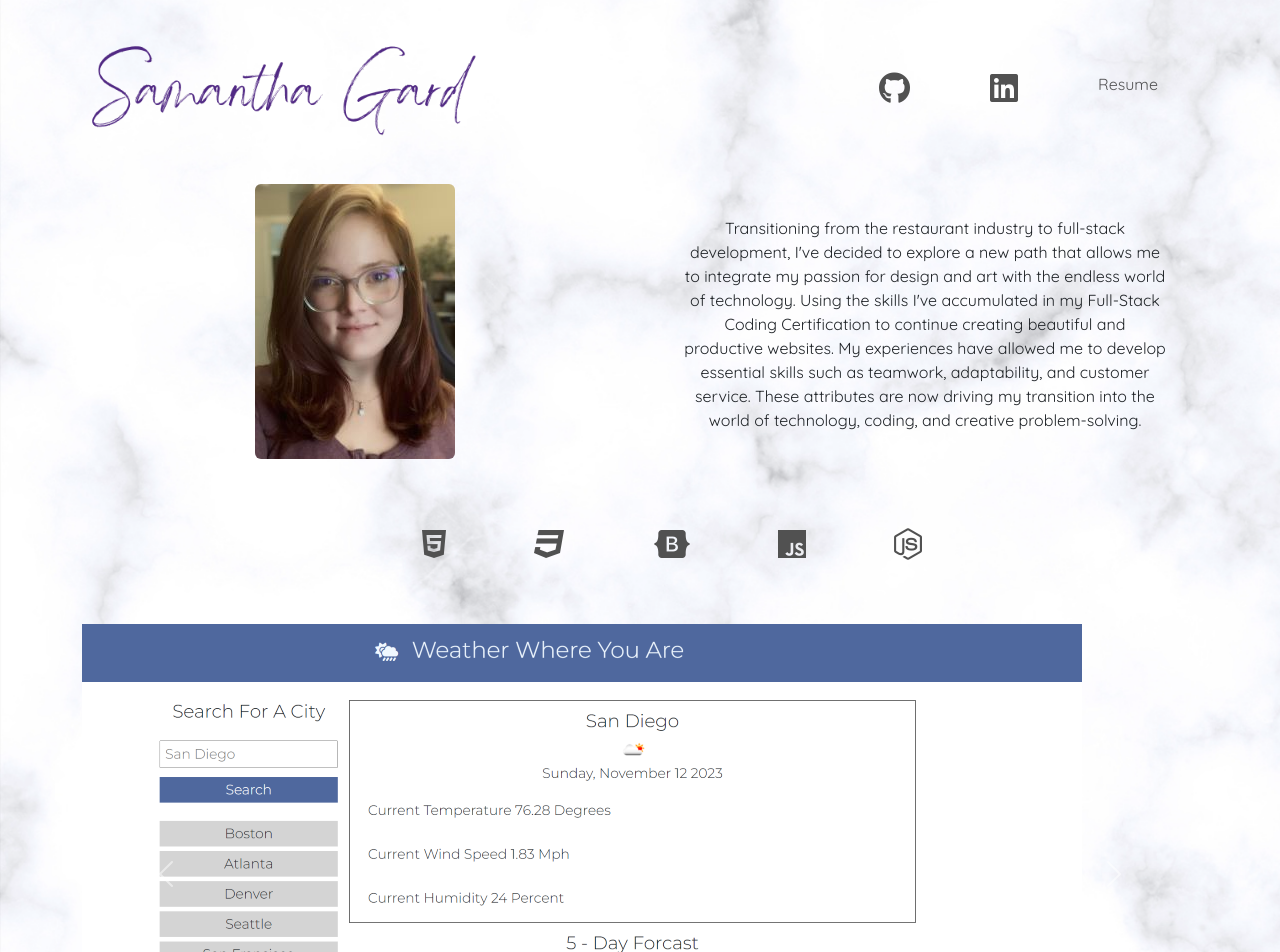
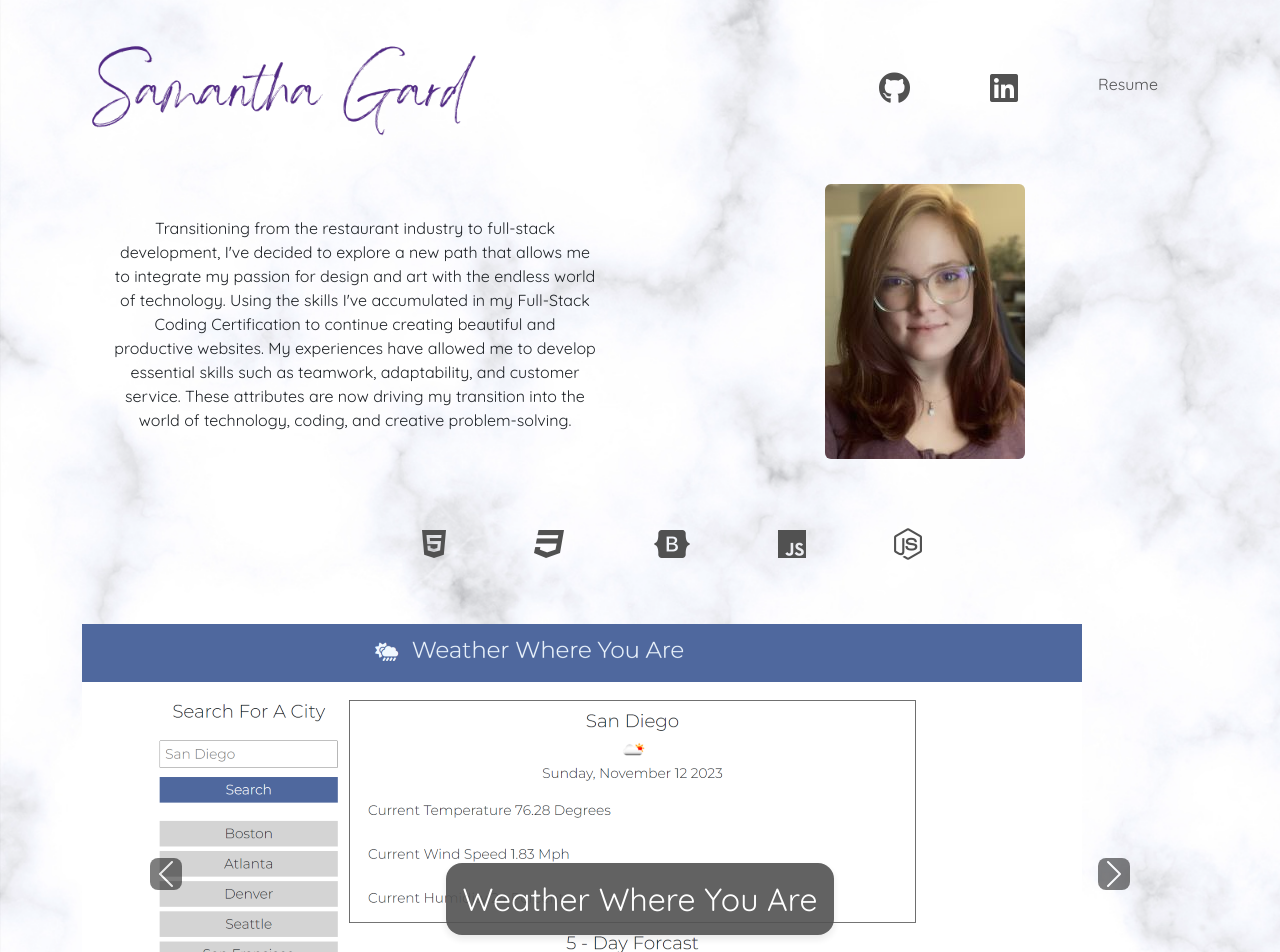
Before and after one commit to samanthagard13/SG-React-Portfolio, a React (Vite) app: page / in a window 1280 px wide. Shown: the top 952 px of the page. Built offline with nearby package versions, Linux system fonts and the light colour scheme.

Commit message:
styling changes to project slides

```diff
--- a/src/App.css
+++ b/src/App.css
@@ -32,13 +32,26 @@ ul {
 }
 
 .project-link {
+  background-color: rgb(81, 81, 81);
+  opacity: 90%;
+  color: white;
   font-size: 2em;
-  background-color: rgb(81, 81, 81);
-  color: white;
   padding: .5em;
   border-radius: .5em;
+  box-shadow: 0 4px 8px rgba(0, 0, 0, 0.1);
 }
 
-.carousel-indicators {
-  color: black;
+.carousel-caption {
+  margin-bottom: 10em;
 }
+
+.carousel-control-next-icon,
+.carousel-control-prev-icon {
+  background-color: black;
+  border-radius: .5em;
+
+}
+
+.contact-btn {
+  border-radius: .5em;
+}
--- a/src/components/AboutMe.jsx
+++ b/src/components/AboutMe.jsx
@@ -3,17 +3,10 @@ import { Container, Row, Col, Image } from "react-bootstrap";
 
 function AboutMe() {
   return (
-    <Container style={{marginTop: "2em"}} className="text-center about">
+    <Container style={{ marginTop: "2em" }} className="text-center about">
       <Row>
-        <Col xs lg="6">
-          <Image
-            src="/images/new-photo.jpg"
-            alt="Photo"
-            rounded
-          />
-        </Col>
-        <Col xs lg="6">
-          <p style={{margin: "2em"}}>
+        <Col xs={12} lg={{ span: 6, order: 2 }} className="order-lg-1">
+          <p style={{ margin: "2em" }}>
             Transitioning from the restaurant industry to full-stack
             development, I've decided to explore a new path that allows me to
             integrate my passion for design and art with the endless world of
@@ -25,6 +18,14 @@ function AboutMe() {
             technology, coding, and creative problem-solving.
           </p>
         </Col>
+        <Col xs={12} lg={{ span: 6, order: 1 }} className="order-lg-2">
+          <Image
+            src="/images/new-photo.jpg"
+            alt="Photo"
+            rounded
+            style={{ maxWidth: "100%", height: "auto" }}
+          />
+        </Col>
       </Row>
     </Container>
   );
```
